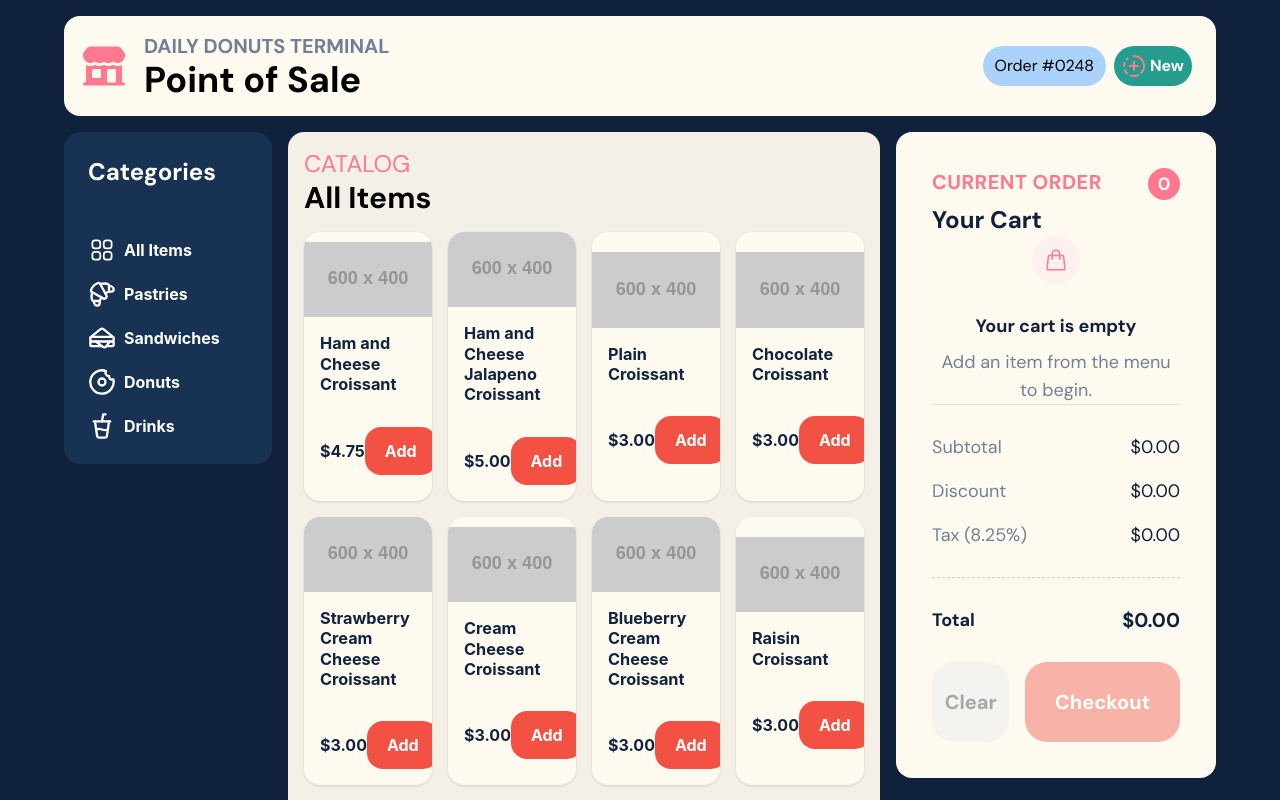
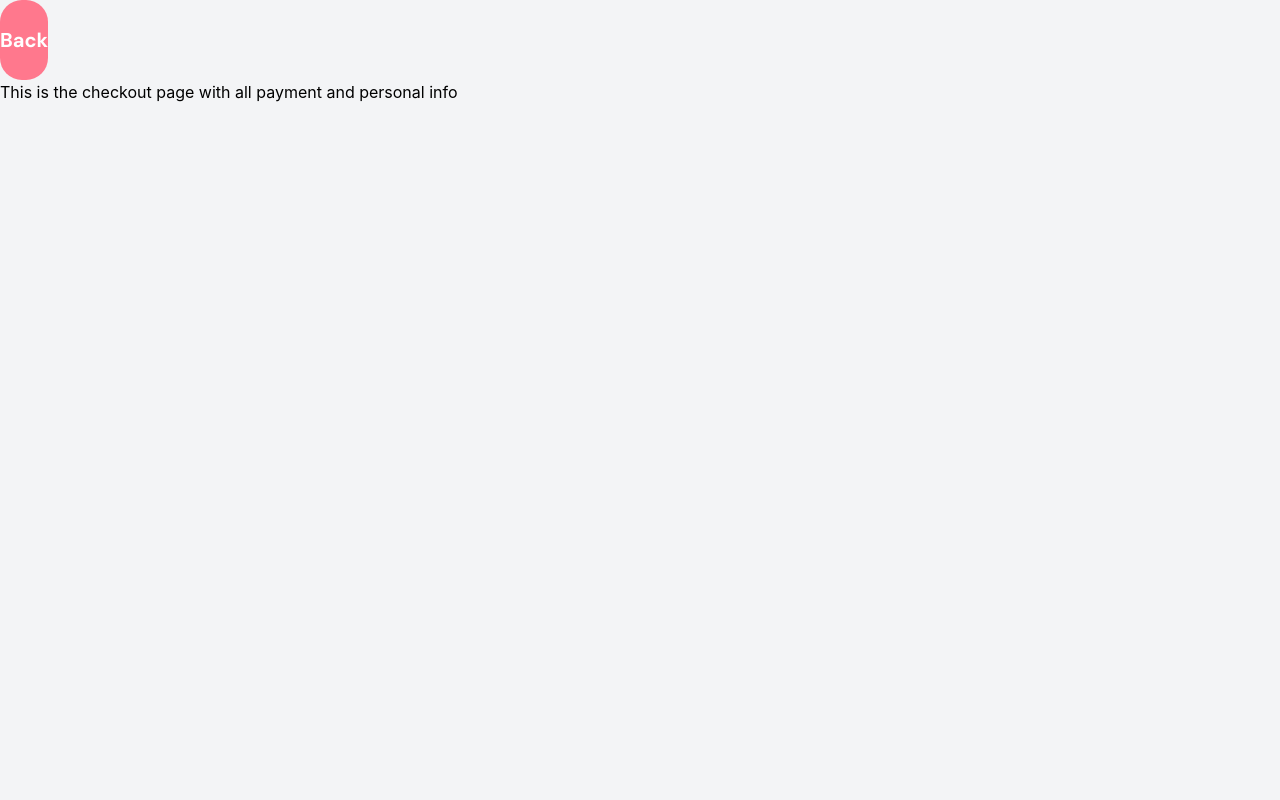
Before and after one commit to Chingsan53/SweetPOS, a React (Vite) app: page /checkout in a window 1280 px wide. Shown: the top 800 px of the page. Built offline with nearby package versions, Linux system fonts and the light colour scheme.

Commit message:
added checkout page

```diff
--- a/src/App.jsx
+++ b/src/App.jsx
@@ -1,10 +1,18 @@
+import { BrowserRouter, Routes, Route } from "react-router-dom";
+
 import DashboardLayout from "./layouts/DashboardLayout";
+import Checkout from "./Pages/Checkout/Checkout";
 
 function App() {
   return (
-    <div className="min-h-screen bg-gray-100 ">
-      <DashboardLayout />
-    </div>
+    <BrowserRouter>
+      <div className="min-h-screen bg-gray-100 ">
+        <Routes>
+          <Route path="/" element={<DashboardLayout />} />
+          <Route path="/checkout" element={<Checkout />} />
+        </Routes>
+      </div>
+    </BrowserRouter>
   );
 }
 
--- /dev/null
+++ b/src/Pages/Checkout/Checkout.jsx
@@ -0,0 +1,19 @@
+import { useNavigate } from "react-router-dom";
+
+function Checkout() {
+  const navigate = useNavigate();
+  return (
+    <div>
+      <button
+        type="button"
+        onClick={() => navigate(-1)}
+        className="flex h-20 flex-[2] items-center justify-center rounded-[22px] bg-activeButton font-dm text-xl font-bold text-white cursor-pointer"
+      >
+        Back
+      </button>
+      <h1>This is the checkout page with all payment and personal info</h1>
+    </div>
+  );
+}
+
+export default Checkout;
--- a/src/Pages/POS/Cart.jsx
+++ b/src/Pages/POS/Cart.jsx
@@ -1,5 +1,7 @@
+import { useNavigate } from "react-router-dom";
 import { ShoppingBagIcon } from "@heroicons/react/24/outline";
 function Cart() {
+  const navigate = useNavigate();
   return (
     <div className="flex h-full w-full flex-col rounded-2xl bg-itemized p-9">
       {/* Header */}
@@ -23,11 +25,11 @@ function Cart() {
       {/* Empty Cart */}
       <div className="flex flex-1 flex-col items-center justify-center text-center">
         {/* Icon */}
-        <div className="flex size-12 items-center justify-center rounded-full bg-[#fff0f0]">
+        <div className="flex mt-4 size-12 items-center justify-center rounded-full bg-[#fff0f0]">
           <ShoppingBagIcon className="size-6 text-activeButton" />
         </div>
 
-        <h3 className="mt-7 font-dm text-lg font-bold text-[#10223b]">
+        <h3 className="mt-4 font-dm text-lg font-bold text-[#10223b]">
           Your cart is empty
         </h3>
 
@@ -82,8 +84,8 @@ function Cart() {
 
         <button
           type="button"
-          disabled
-          className="flex h-20 flex-[2] items-center justify-center rounded-[22px] bg-[#f7b3a7] font-dm text-xl font-bold text-white"
+          onClick={() => navigate("/checkout")}
+          className="flex h-20 flex-[2] items-center justify-center rounded-[22px] bg-activeButton font-dm text-xl font-bold text-white cursor-pointer"
         >
           Checkout
         </button>
```
